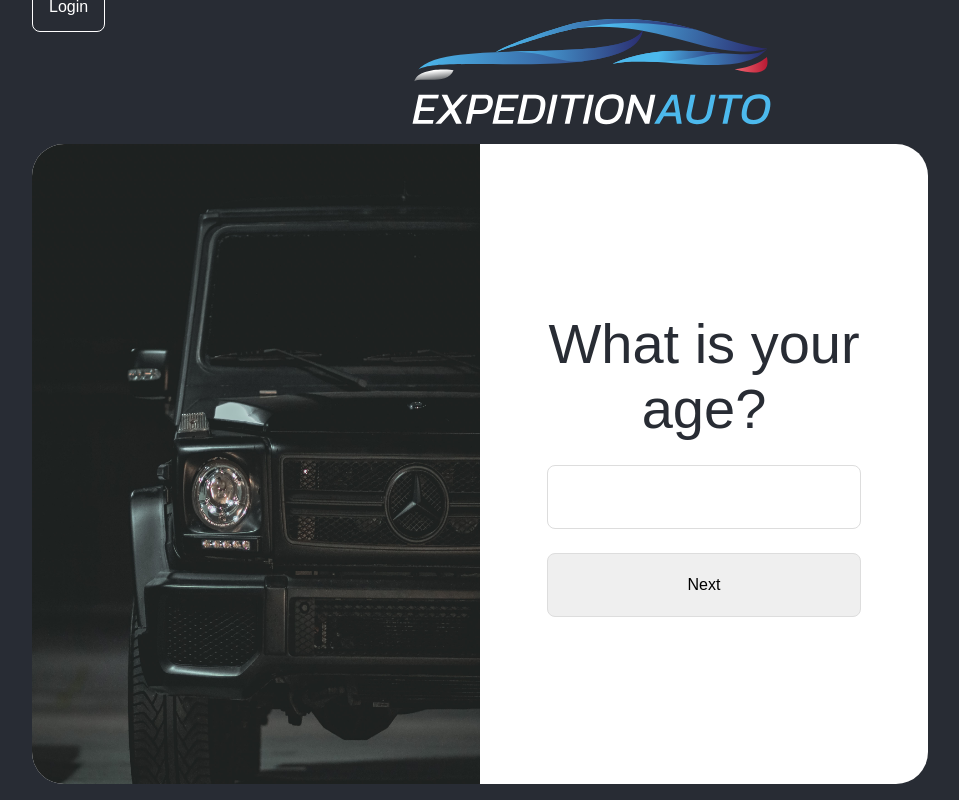
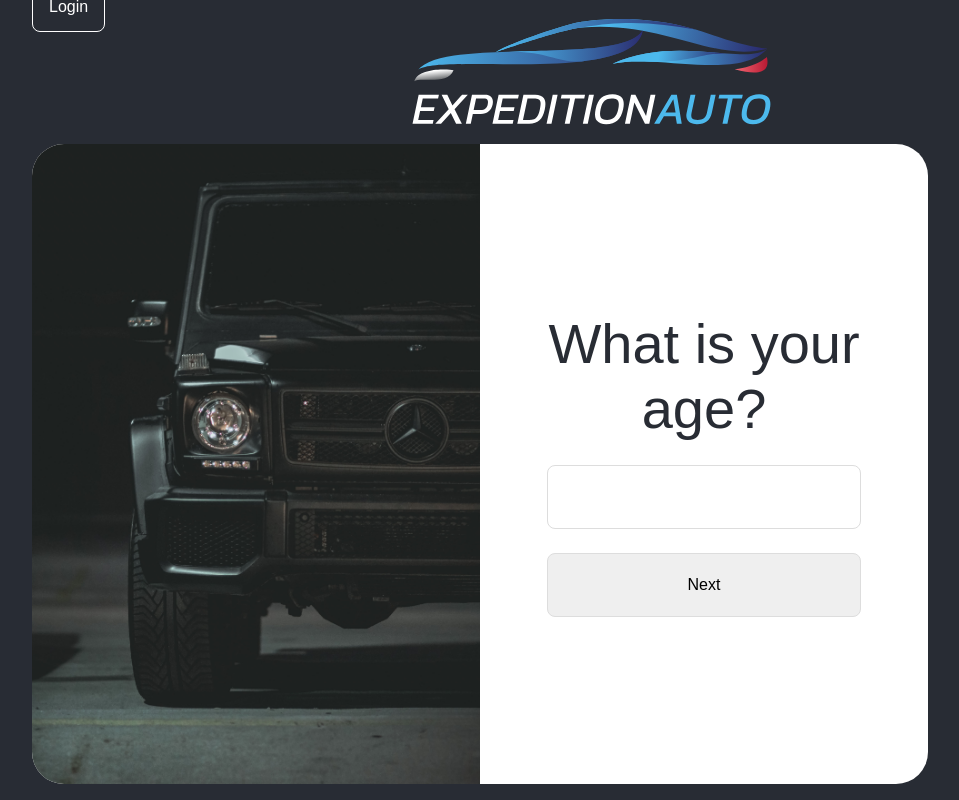
Before and after one commit to harewoodestate/expeditionauto, a React (Create React App) app: page / in a window 1280 px wide. Shown: the whole page, without its empty margins (48-1007 px from the left). Built offline with nearby package versions, Linux system fonts and the light colour scheme.

Commit message:
Add Bar Chart for Make and Models Jira Issue ID(s):
	-

```diff
--- a/src/App.css
+++ b/src/App.css
@@ -80,7 +80,7 @@ button {
   padding: 1em;
 }
 
-.survey {
+.nav-button {
   font-family: Arial, Helvetica, sans-serif;
   color: #ffffff;
   text-decoration: none;
--- a/src/components/admin/Admin.js
+++ b/src/components/admin/Admin.js
@@ -119,6 +119,25 @@ const Admin = () => {
     count = arrayByFamilies.length;
 
     setAverageCarsByFamily(Math.floor(sum / count));
+
+    // Gets BMW data
+    // const filterByBMW = (item) => {
+    //   if (item.a8) {
+    //     let arr = item.map((x) => item.a8);
+    //     // let arr = item.a8;
+    //     // console.log(item.a8);
+    //     //.map((y, i) => y[i].make === "Mercedes")
+    //     return arr;
+    //     //arr.filter((brand, i) => brand[0].make === "Mercedes");
+    //   }
+    //   //.filter((x, i) => x[5].a8[0].make)
+    // };
+    const bmwArray = surveyData
+      .filter((x) => x.a8)
+      .filter((y) => y.make === "Audi");
+    //const arr = bmwArray;
+    console.log(bmwArray);
+    //console.log(bmwArray[5].a8[0].make);
   }, []);
 
   useEffect(() => {
@@ -134,6 +153,7 @@ const Admin = () => {
       targetablesAndFuel={targetablesAndFuel}
       targetablesNotRWD={targetablesNotRWD}
       averageCarsByFamily={averageCarsByFamily}
+      surveyData={surveyData}
     >
       <Targetables targetables={targetables} totalSurveys={totalSurveys} />
       <FirstTimers firstTimers={firstTimers} totalSurveys={totalSurveys} />
--- a/src/components/admin/DashboardLayout.js
+++ b/src/components/admin/DashboardLayout.js
@@ -1,7 +1,6 @@
 import styled from "styled-components";
 import General from "./General";
 import { Link } from "react-router-dom";
-import DoughnutChart from "../../charts/DoughnutChart";
 
 const Header = styled.header`
   background-color: #282c34;
@@ -43,7 +42,7 @@ const FourthWidget = styled.div`
 const BottomPane = styled.div`
   flex: 4;
   width: auto;
-  height: 30em;
+  height: 18em;
   margin: 2em 1em 1em 1em;
 `;
 
@@ -53,8 +52,11 @@ const DashboardLayout = (props) => {
   return (
     <>
       <Header>
-        <Link className={`survey`} to="/">
+        <Link className={`nav-button`} to="/">
           {`<< To Survey`}
+        </Link>
+        <Link className={`nav-button`} to="/data">
+          {`View Data`}
         </Link>
       </Header>
       <Widgets>
@@ -65,6 +67,7 @@ const DashboardLayout = (props) => {
       </Widgets>
       <BottomPane>
         <General
+          surveyData={props.surveyData}
           targetablesAndFuel={props.targetablesAndFuel}
           targetablesNotRWD={props.targetablesNotRWD}
           averageCarsByFamily={props.averageCarsByFamily}
--- /dev/null
+++ b/src/components/admin/Data.js
@@ -0,0 +1,13 @@
+import { useSelector } from "react-redux";
+
+const Data = () => {
+  const surveyData = useSelector((state) => state.value);
+  return (
+    <>
+      <h1>Survey Data</h1>
+      <pre>{JSON.stringify({ surveyData }, null, 2)}</pre>
+    </>
+  );
+};
+
+export default Data;
--- a/src/components/admin/General.js
+++ b/src/components/admin/General.js
@@ -1,4 +1,6 @@
 import styled from "styled-components";
+import { Chart, CategoryScale, LinearScale, BarElement } from "chart.js";
+Chart.register(CategoryScale, LinearScale, BarElement);
 
 const StyledFWidget = styled.div`
   display: flex;
@@ -28,6 +30,7 @@ const General = ({
   targetablesAndFuel,
   targetablesNotRWD,
   averageCarsByFamily,
+  surveyData,
 }) => {
   return (
     <StyledFWidget>
--- a/src/components/questions/QuestionEight.js
+++ b/src/components/questions/QuestionEight.js
@@ -95,8 +95,6 @@ const QuestionEight = ({ goToNext, carsOwned }) => {
             setCarMakeAndModels(intermediateArray);
 
             setNumberOfCars(Number(numberOfCars - 1));
-
-            setCarModelAnswer("");
           } else {
             goToNext({
               a8: carMakeAndModels,
--- a/src/components/questions/QuestionImage.js
+++ b/src/components/questions/QuestionImage.js
@@ -1,17 +1,14 @@
 import styled from "styled-components";
 
-const Image = styled.div`
+const Image = styled.img`
   width: 100%;
   height: 100%;
-  background-image: url("/image${(props) => props.imageNumber}-min.jpg");
-  background-repeat: no-repeat;
-  background-size: 35vw 100vh;
-  object-fit: contain;
+  object-fit: cover;
   border-radius: 2em 0 0 2em;
 `;
 
 const QuestionImage = ({ imageNumber }) => {
-  return <Image imageNumber={imageNumber} />;
+  return <Image src={`/image${imageNumber}-min.jpg`} />;
 };
 
 export default QuestionImage;
--- a/src/index.js
+++ b/src/index.js
@@ -8,6 +8,7 @@ import { persistStore } from "redux-persist";
 import { PersistGate } from "redux-persist/integration/react";
 import { BrowserRouter, Routes, Route } from "react-router-dom";
 import Admin from "./components/admin/Admin";
+import Data from "./components/admin/Data";
 
 let persistor = persistStore(store);
 
@@ -20,6 +21,7 @@ root.render(
           <Routes>
             <Route path="/" element={<App />} />
             <Route path="/admin" element={<Admin />} />
+            <Route path="/data" element={<Data />} />
           </Routes>
         </BrowserRouter>
       </PersistGate>
```
Also changed, not shown: src/charts/BarChart.js (added, +7 -0 lines).
